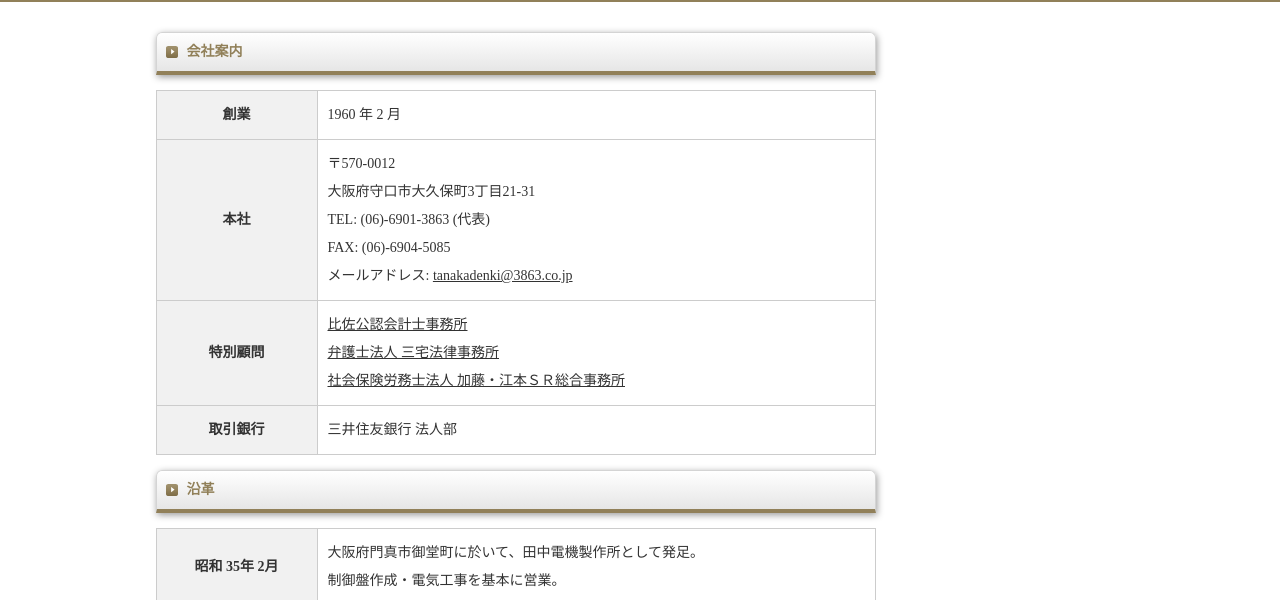
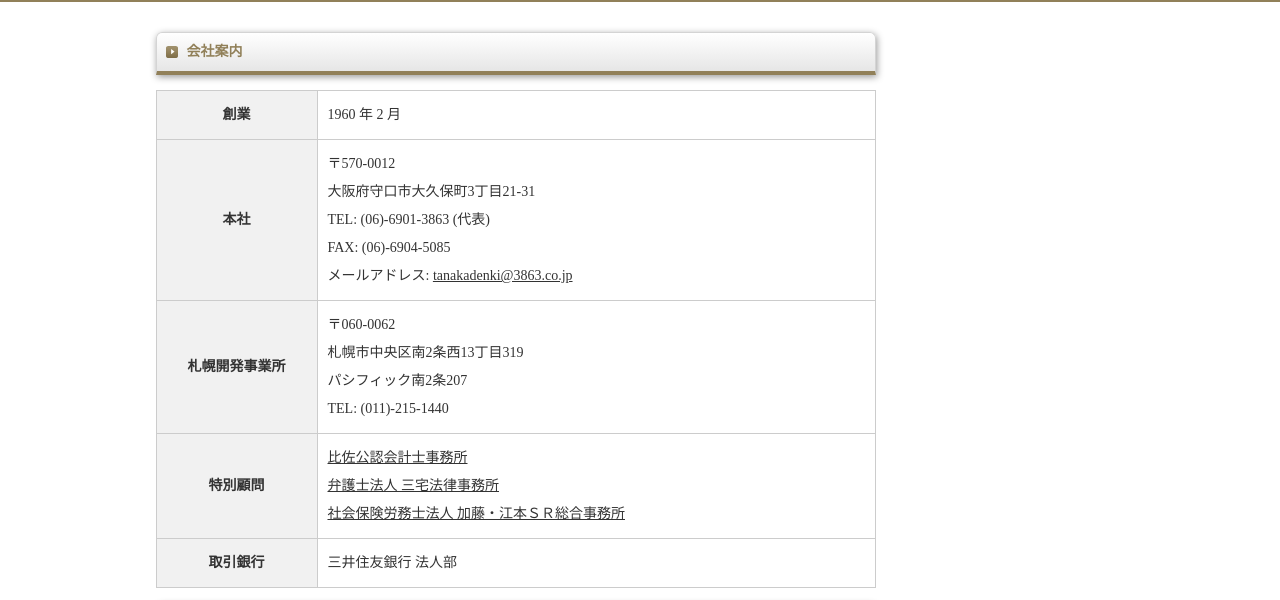
Before and after one commit to Tanaka-Electric/tanaka-electric.github.com, a plain HTML site: page company.html in a window 1280 px wide. Shown: the part 164-764 px from the top of the page. Drawn offline with Linux system fonts and the light colour scheme.

Commit message:
会社案内のページに札幌開発事業所の住所を掲載

```diff
--- a/company.html
+++ b/company.html
@@ -78,6 +78,17 @@
                     </tr>
 
                     <tr>
+                        <th>札幌開発事業所</th>
+                        <td>
+                            <address>
+                                <div>〒060-0062</div>
+                                <div>札幌市中央区南2条西13丁目319<br/>パシフィック南2条207</div>
+                                <div>TEL: (011)-215-1440</div>
+                            </address>
+                        </td>
+                    </tr>
+
+                    <tr>
                         <th>特別顧問</th>
                         <td>
                             <div>
```
Also changed, not shown: index.html (+1 -1 lines).
